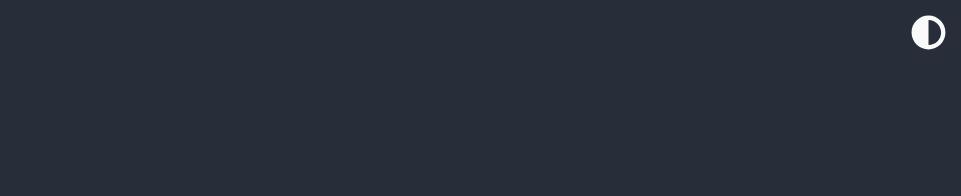
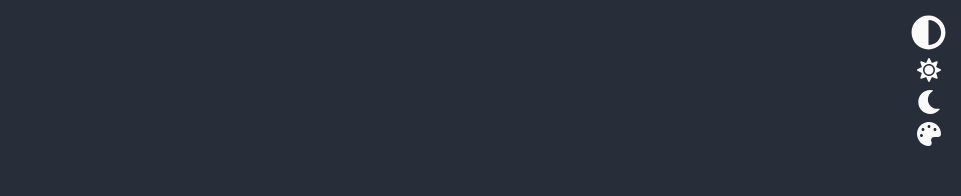
Before and after one commit to josh-unwin/joshunwin, a Gatsby site: page / in a window 1280 px wide. Shown: the top 196 px of the page, without its empty margins (319-1280 px from the left). Built offline with nearby package versions, Linux system fonts and the light colour scheme; Gatsby itself is replaced by a stand-in of ours.

Commit message:
started to refactor theming selection to include color and light options separately

```diff
--- a/src/components/layout.jsx
+++ b/src/components/layout.jsx
@@ -7,7 +7,7 @@ import { library } from '@fortawesome/fontawesome-svg-core'
 import { fab } from '@fortawesome/free-brands-svg-icons'
 import { faEnvelope } from '@fortawesome/free-solid-svg-icons'
 import { ThemeProvider } from 'styled-components';
-import { lightTheme, darkTheme } from '../styles/theme';
+import { lightTheme, darkTheme, colorTheme } from '../styles/theme';
 import { GlobalStyles } from '../styles/global';
 import LightSwitch from "./lightSwitch"
 import { useEffect } from 'react'
@@ -23,17 +23,18 @@ const Container = styled.div`
 `
 
 const Layout = ({ children }) => {
-  const themes = ["light", "dark"];
-  let randomThemeSelection = '';
   library.add(fab, faEnvelope);
-  const [selectedTheme, setSelectedTheme] = useState('light');
 
-  useEffect(() => {
-    setSelectedTheme(themes[Math.floor(Math.random() * themes.length)]);
-  }, []);
+  const themes = ["light", "dark", "color"];
+  const themesMap = {
+    "light": lightTheme,
+    "dark": darkTheme,
+    "color": colorTheme
+  };
+  const [selectedTheme, setSelectedTheme] = useState(themes[Math.floor(Math.random() * themes.length)]);
 
   return (
-    <ThemeProvider theme={selectedTheme === 'light' ? lightTheme : darkTheme}>
+    <ThemeProvider theme={themesMap[selectedTheme]}>
       <GlobalStyles />
       <Container>
         <LightSwitch setSelectedTheme={setSelectedTheme} selectedTheme={selectedTheme} />
--- a/src/components/lightSwitch.jsx
+++ b/src/components/lightSwitch.jsx
@@ -1,6 +1,6 @@
 import React from "react"
 import styled from 'styled-components'
-import { FaAdjust } from 'react-icons/fa'
+import { FaAdjust, FaPalette, FaSun, FaMoon } from 'react-icons/fa'
 
 const LightSwitchStyled = styled.div`
   position: absolute;
@@ -12,12 +12,20 @@ const LightSwitchStyled = styled.div`
 `
 
 const LightSwitch = (props) => {
-  function handleClick() {
-    props.setSelectedTheme(props.selectedTheme === 'light' ? 'dark' : 'light')
+  function handleClick(themeSelection) {
+    props.setSelectedTheme(themeSelection)
+    console.log(themeSelection);
   }
 
   return (
-    <LightSwitchStyled className="hover-link"><FaAdjust  onClick={handleClick}/></LightSwitchStyled>
+    <LightSwitchStyled>
+      <FaAdjust className="hover-link"/>
+      <div className="flex flex-col items-center">
+        <FaSun className="hover-link text-2xl mt-2" onClick={() => {handleClick("light")}}/>
+        <FaMoon className="hover-link text-2xl mt-2" onClick={() => {handleClick("dark")}}/>
+        <FaPalette className="hover-link text-2xl mt-2" onClick={() => {handleClick("color")}}/>
+      </div>
+    </LightSwitchStyled>
   )
 }
 
--- a/src/styles/theme.js
+++ b/src/styles/theme.js
@@ -1,5 +1,5 @@
 // theme.js
-export const lightTheme = {
+export const colorTheme = {
   bkgColor1: '#FF9D7A',
   bkgColor2: '#70D6FF',
   cardBkg: 'white',
@@ -22,3 +22,15 @@ export const darkTheme = {
   toggleBorder: '#6B8096',
   gradient: 'linear-gradient(#091236, #1E215D)',
 }
+
+export const lightTheme = {
+  bkgColor1: '#dddddd',
+  bkgColor2: '#c9c9c9',
+  cardBkg: 'white',
+  body: '#E2E2E2',
+  textOriginal: '#363537',
+  text: '#363537',
+  linkHoverColor: '#6dc7eb',
+  toggleBorder: '#FFF',
+  gradient: 'linear-gradient(#39598A, #79D7ED)',
+}
```
